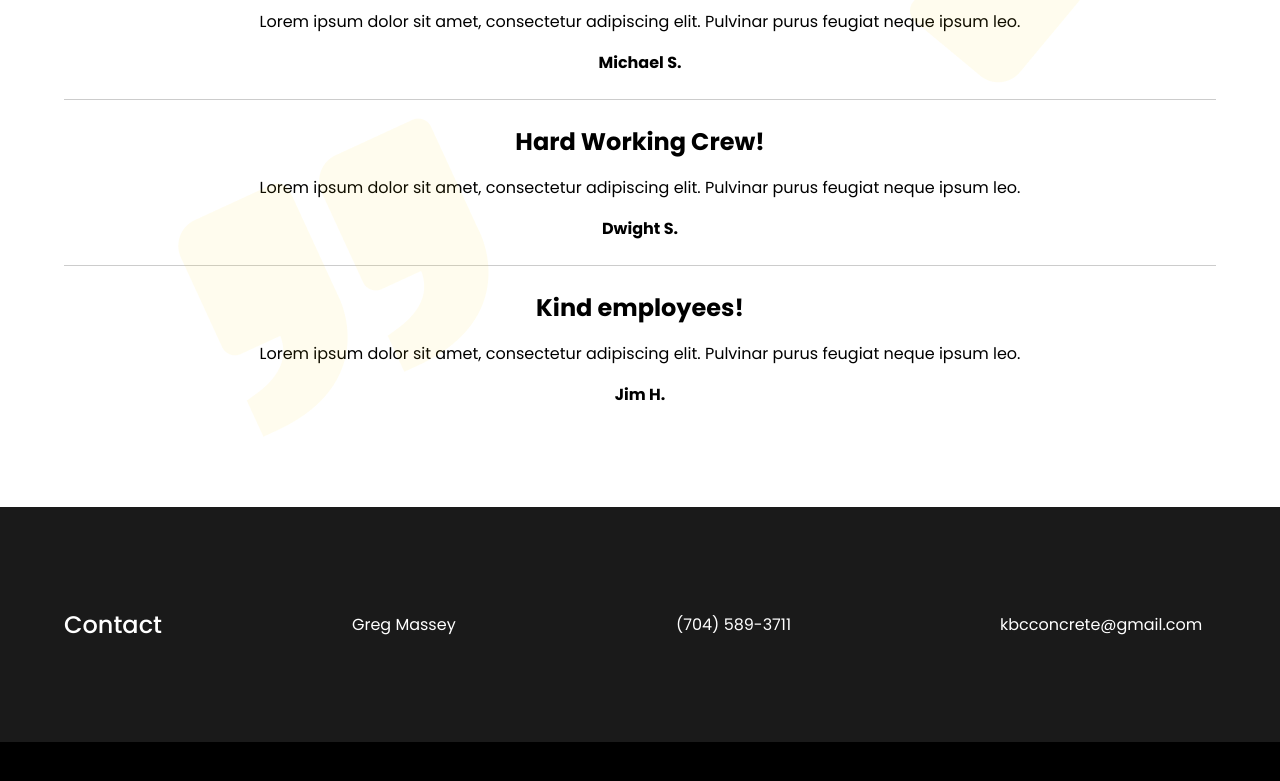
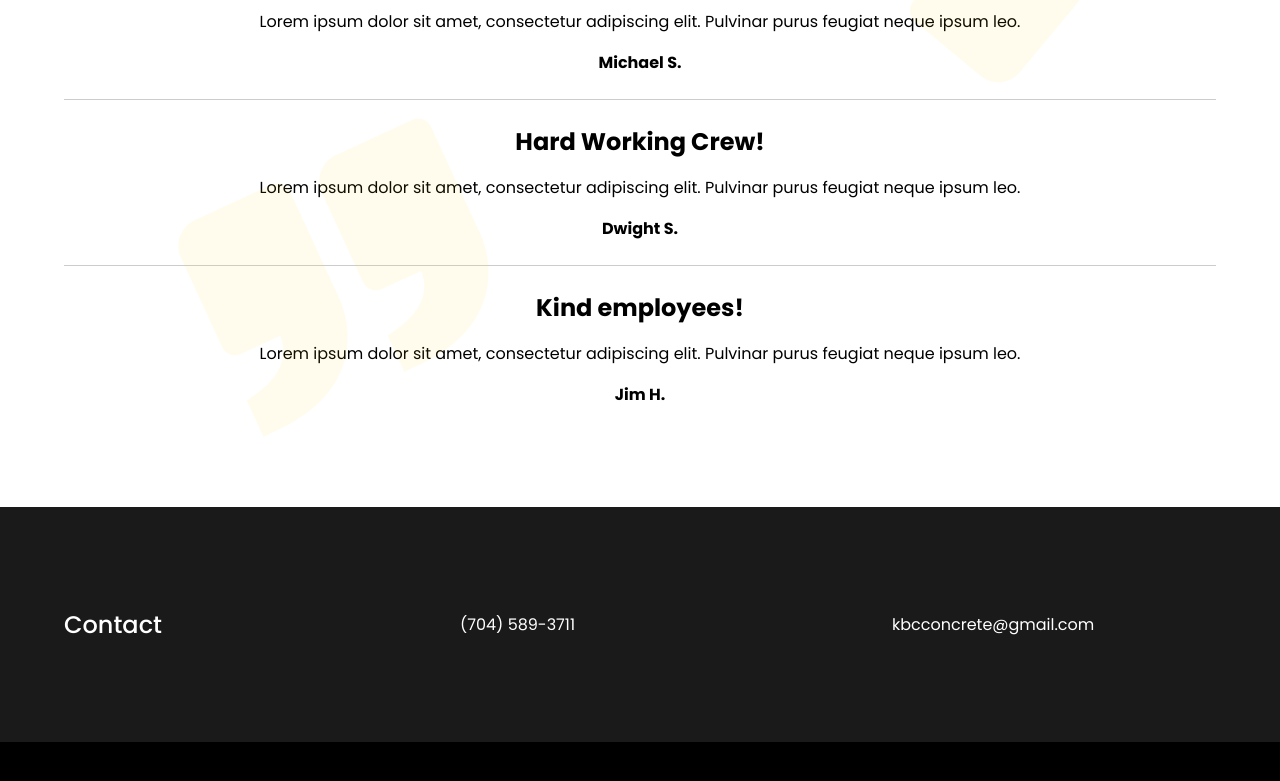
Before and after one commit to ChristianDBrooks/kingdom-building-concrete, a website: page public/index.html in a window 1280 px wide. Shown: the part 3969-4750 px from the top of the page. Drawn offline with Linux system fonts and the light colour scheme.

Commit message:
fixed all overflow issues

```diff
--- a/public/css/components/footer.css
+++ b/public/css/components/footer.css
@@ -24,7 +24,7 @@
 
   #footer-row-one ul {
     display: flex;
-    justify-content: space-between;
+    justify-content: space-around;
     width: 75%;
     margin: 0;
   }
--- a/public/css/pages/index.css
+++ b/public/css/pages/index.css
@@ -56,7 +56,6 @@
 
     max-height: 420px;
     object-fit: cover;
-    /* max-width: 550px; */
 }
 
 .detail {
@@ -118,6 +117,7 @@
     height: auto;
     border-radius: 15px;
     box-shadow: var(--shadow);
+    max-width: calc((100vw - 30px - 48px) / 4);
 }
 
 #gallery-btn-mobile {
--- a/public/index.html
+++ b/public/index.html
@@ -244,7 +244,6 @@
             <div class="gutter">
                 <h3 class="weight-medium">Contact</h3>
                 <ul style="list-style-type: none; padding: 0">
-                    <li>Greg Massey</li>
                     <li>(704) 589-3711</li>
                     <li>kbcconcrete@gmail.com</li>
                 </ul>
```
Also changed, not shown: public/contact.html (+0 -1 lines), public/gallery.html (+0 -1 lines), public/services.html (+0 -1 lines).
